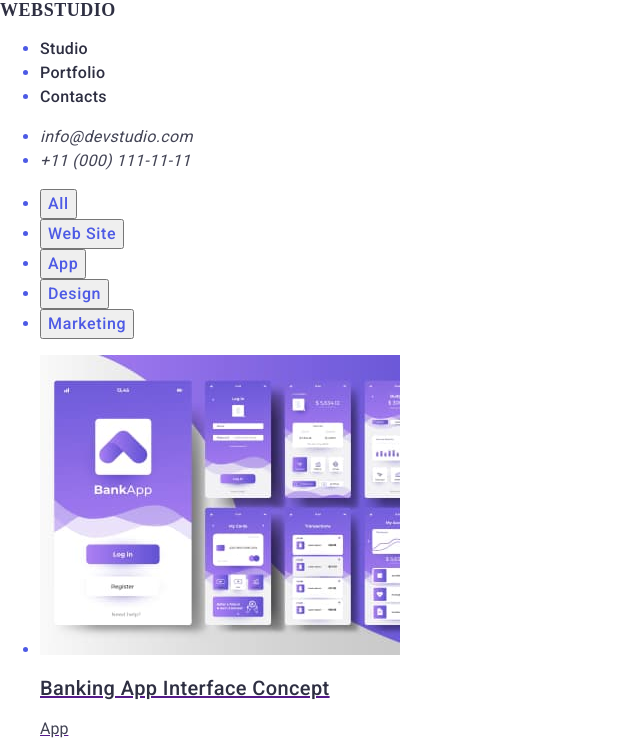
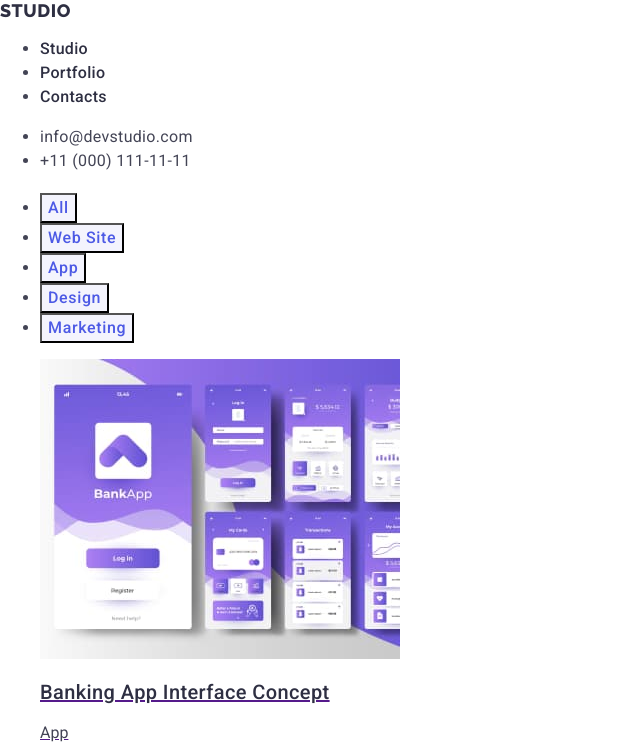
Before and after one commit to MarkBellinzon/goit-markup-hw-02, a plain HTML site: page portfolio.html in a window 1280 px wide. Shown: the top 754 px of the page, without its empty margins (0-640 px from the left). Drawn offline with nearby package versions, Linux system fonts and the light colour scheme.

Commit message:
portfolio4

```diff
--- a/css/styles.css
+++ b/css/styles.css
@@ -1,15 +1,19 @@
-
 /**
   |============================
   | Common styles
   |============================
 */
+:root {
+  --brand-color: #434455;
+}
 
 body {
   font-family: Roboto, sans-serif;
   font-style: normal;
   color: #4d5ae5;
-  }
+  color: #434455;
+  background-color: #ffffff;
+}
 
 /**
   |============================
@@ -18,26 +22,31 @@ body {
 */
 
 .header-logo {
-  color: #2e2f42;
-  font-family: Raleway;
+  color: #4d5ae5;
+  font-family: Raleway, sans-serif;
   font-style: normal;
   font-weight: 800;
   font-size: 18px;
-  line-height: 21px;
+  line-height: 1.17;
   display: flex;
   align-items: center;
   letter-spacing: 0.03em;
   text-transform: uppercase;
+  text-decoration: none;
 }
 
-.change {
-  color: #4d5ae5;
+.feader-studio {
+  color: #2e2f42;
+}
+
+.list {
+  list-style: none;
 }
 
 .header-studio {
   font-weight: 500;
   font-size: 16px;
-  line-height: 24px;
+  line-height: 1.5;
   letter-spacing: 0.02em;
   color: #2e2f42;
   text-decoration: none;
@@ -77,12 +86,14 @@ body {
 }
 
 .header-mail {
+  font-style: normal;
   font-weight: 400;
   font-size: 16px;
-  line-height: 24px;
+  line-height: 1.5;
   letter-spacing: 0.02em;
   color: #434455;
   text-decoration: none;
+  list-style: none;
 }
 
 .header-mail:hover,
@@ -91,12 +102,13 @@ body {
 }
 
 .header-phone {
-  font-weight: 400;
+  font-style: normal;
   font-size: 16px;
-  line-height: 24px;
+  line-height: 1.5;
   letter-spacing: 0.02em;
   color: #434455;
   text-decoration: none;
+  list-style: none;
 }
 
 /**
@@ -109,7 +121,7 @@ body {
   color: #ffffff;
   font-weight: 700;
   font-size: 56px;
-  line-height: 60px;
+  line-height: 1.07;
   text-align: center;
   letter-spacing: 0.02em;
 }
@@ -130,6 +142,10 @@ body {
 
 .hero-background {
   background-color: #2e2f42;
+}
+
+.list {
+  list-style: none;
 }
 
 .section1-tittle {
@@ -240,13 +256,14 @@ body {
 */
 
 .footer-logo {
+  font-family: Raleway, sans-serif;
   font-weight: 800;
   font-size: 18px;
-  line-height: 21px;
+  line-height: 1.17;
   align-items: center;
   letter-spacing: 0.03em;
-  color: #f4f4fd;
-  text-transform: none;
+  color: #4d5ae5;
+  text-transform: uppercase;
 }
 
 .footer-text {
@@ -261,18 +278,24 @@ body {
   background-color: #2e2f42;
 }
 
+.footer-studio {
+  color: #f4f4fd;
+}
+
 /**
   |============================
   | Portfolio-styles
   |============================
 */
 .section1-all {
+  font-family: 'Roboto', sans-serif;
   font-weight: 500;
   font-size: 16px;
-  line-height: 24px;
+  line-height: 1.5;
   display: flex;
   letter-spacing: 0.04em;
   color: #4d5ae5;
+  background-color: #f4f4fd;
   cursor: pointer;
 }
 
@@ -283,12 +306,14 @@ body {
 }
 
 .section1-website {
+  font-family: 'Roboto', sans-serif;
   font-weight: 500;
   font-size: 16px;
-  line-height: 24px;
+  line-height: 1.5;
   display: flex;
   letter-spacing: 0.04em;
   color: #4d5ae5;
+  background-color: #f4f4fd;
   cursor: pointer;
 }
 
@@ -299,12 +324,14 @@ body {
 }
 
 .section1-app {
+  font-family: 'Roboto', sans-serif;
   font-weight: 500;
   font-size: 16px;
-  line-height: 24px;
+  line-height: 1.5;
   display: flex;
   letter-spacing: 0.04em;
   color: #4d5ae5;
+  background-color: #f4f4fd;
   cursor: pointer;
 }
 
@@ -315,12 +342,14 @@ body {
 }
 
 .section1-design {
+  font-family: 'Roboto', sans-serif;
   font-weight: 500;
   font-size: 16px;
-  line-height: 24px;
+  line-height: 1.5;
   display: flex;
   letter-spacing: 0.04em;
   color: #4d5ae5;
+  background-color: #f4f4fd;
   cursor: pointer;
 }
 
@@ -331,12 +360,14 @@ body {
 }
 
 .section1-marketing {
+  font-family: 'Roboto', sans-serif;
   font-weight: 500;
   font-size: 16px;
-  line-height: 24px;
+  line-height: 1.5;
   display: flex;
   letter-spacing: 0.04em;
   color: #4d5ae5;
+  background-color: #f4f4fd;
   cursor: pointer;
 }
 
@@ -363,6 +394,10 @@ body {
   text-decoration: none;
 }
 
+.list {
+  list-style: none;
+}
+
 .footer-logo {
   text-decoration: none;
 }
--- a/portfolio.html
+++ b/portfolio.html
@@ -7,10 +7,11 @@
       content="width=
     , initial-scale=1.0"
     />
+
     <link rel="preconnect" href="https://fonts.googleapis.com" />
     <link rel="preconnect" href="https://fonts.gstatic.com" crossorigin />
     <link
-      href="https://fonts.googleapis.com/css2?family=Roboto:wght@400;500;700&display=swap"
+      href="https://fonts.googleapis.com/css2?family=Raleway:wght@800&family=Roboto:wght@400;500;700&display=swap"
       rel="stylesheet"
     />
 
@@ -27,8 +28,10 @@
   <body>
     <!-- Header section -->
     <header>
-      <nav>
-        <a class="header-logo" href="./index.html"><span>Web</span>Studio</a>
+      <nav class="list">
+        <a class="header-logo" href="./portfolio.html"
+          ><span class="feader-studio">Studio</span></a
+        >
         <ul>
           <li>
             <a class="header-studio" href="">Studio</a>
@@ -61,18 +64,23 @@
     <main>
       <!-- Section1 -->
       <section>
+        <h1></h1>
         <ul>
           <li><button class="section1-all" type="button">All</button></li>
-          <li><button class="section1-website" type="button">Web Site</button></li>
+          <li>
+            <button class="section1-website" type="button">Web Site</button>
+          </li>
           <li><button class="section1-app" type="button">App</button></li>
           <li><button class="section1-design" type="button">Design</button></li>
-          <li><button class="section1-marketing" type="button">Marketing</button></li>
+          <li>
+            <button class="section1-marketing" type="button">Marketing</button>
+          </li>
         </ul>
       </section>
 
       <!-- Section2 -->
       <section>
-        <ul>
+        <ul class="list">
           <li>
             <a href="">
               <img
@@ -178,7 +186,9 @@
 
     <!-- Footer section-->
     <footer class="footer-background">
-      <a class="footer-logo" href="./index.html"><span>Web</span>Studio</a>
+      <a class="footer-logo" href="./index.html"
+        ><span class="footer-studio">Studio</span></a
+      >
       <p class="footer-text">
         Increase the flow of customers and sales for your business with digital
         marketing & growth solutions.
```
Also changed, not shown: index.html (+10 -6 lines).
